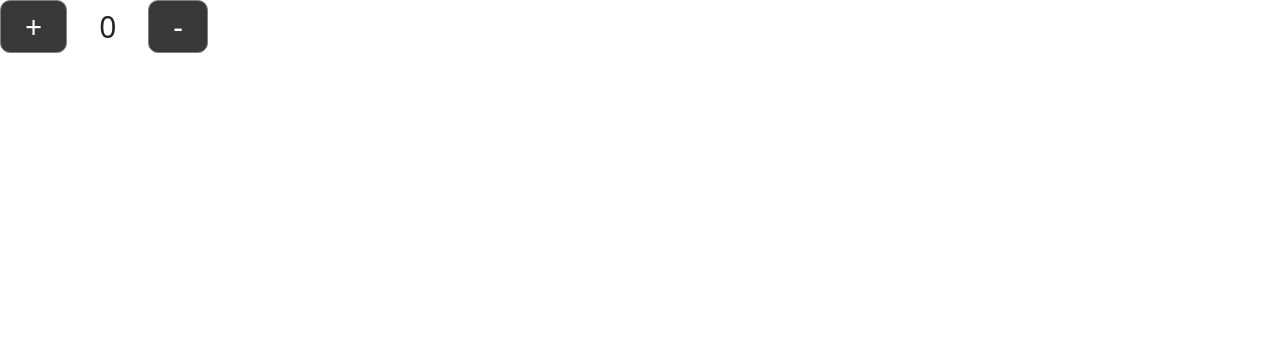
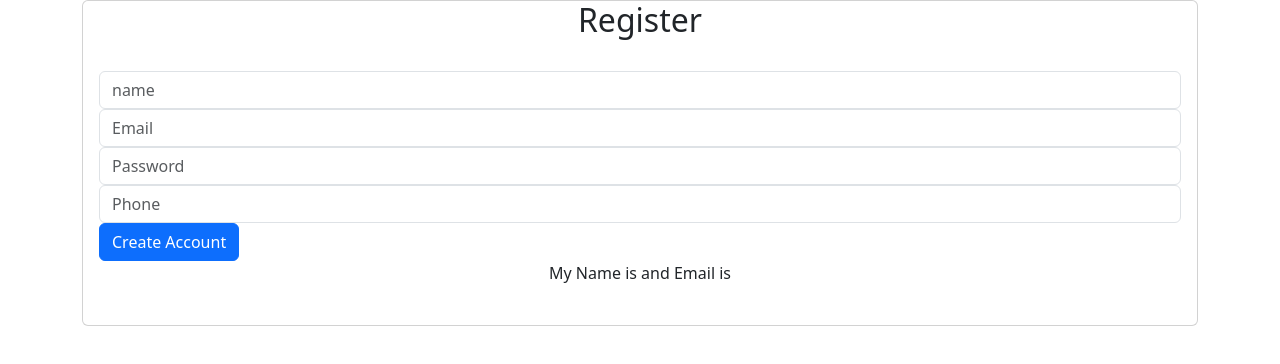
Before and after one commit to Harshal-Shelar/React-Hooks-Practice, a React (Create React App) app: page / in a window 1280 px wide. Shown: the top 364 px of the page. Built offline with nearby package versions, Linux system fonts and the light colour scheme.

Commit message:
useState Object code practice

```diff
--- a/src/App.js
+++ b/src/App.js
@@ -1,10 +1,13 @@
 import './App.css';
 import UseState from './components/UseState';
 import './components/Hooks.css'
+import UseStateObject from './components/UseStateObject';
+
 function App() {
   return (
     <div className="App">
-      <UseState />
+      {/* <UseState /> */}
+      <UseStateObject />
     </div>
   );
 }
--- a/src/components/UseStateObject.jsx
+++ b/src/components/UseStateObject.jsx
@@ -1,11 +1,87 @@
 import React from 'react'
+import { useState } from 'react'
 
 const UseStateObject = () => {
-  return (
-    <div>
+    const [formData, setFormData] = useState({
+        username : "",
+        email : "",
+        password : "",
+        phone : "",
+    })
 
-    </div>
-  )
+    const handleInput = (event) => {
+        const name = event.target.name;
+        const value = event.target.value;
+
+        setFormData((prev) => {
+            return {...prev, [name] : value};
+        })
+    }
+    return (
+        <div className='container'>
+            <div className="card">
+                <h2 className='card-title text-center'>Register</h2>
+                <div className='card-body py-md-4'>
+                    <form>
+                        <div className="form-group">
+                            <input
+                                type="text"
+                                className='form-control'
+                                name="username"
+                                id="name"
+                                placeholder='name'
+                                autoComplete='off'
+                                value={formData.username}
+                                onChange={handleInput}
+                            />
+                        </div>
+                        <div className="form-group">
+                            <input
+                                type="email"
+                                className='form-control'
+                                name="email"
+                                id="email"
+                                placeholder='Email'
+                                autoComplete='off'
+                                value={formData.email}
+                                onChange={handleInput}
+                            />
+                        </div>
+                        <div className="form-group">
+                            <input
+                                type="password"
+                                className='form-control'
+                                name="password"
+                                id="password"
+                                placeholder='Password'
+                                autoComplete='off'
+                                value={formData.password}
+                                onChange={handleInput}
+                            />
+                        </div>
+                        <div className="form-group">
+                            <input
+                                type="number"
+                                className='form-control'
+                                name="phone"
+                                id="phone"
+                                placeholder='Phone'
+                                autoComplete='off'
+                                value={formData.phone}
+                                onChange={handleInput}
+                            />
+                        </div>
+                        <div className='d-flex flex-row align-items-center justify-content-between'>
+                            <button className='btn btn-primary'>Create Account</button>
+                        </div>
+                    </form>
+                    <div>
+                        <p>{`My Name is ${formData.username} and Email is ${formData.email}`}</p>
+                    </div>
+                </div>
+            </div>
+        </div>
+    )
 }
 
 export default UseStateObject
```
